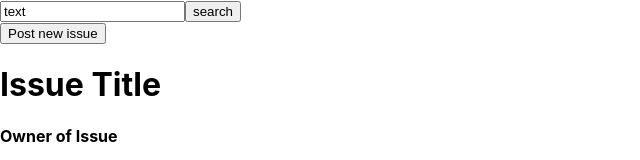
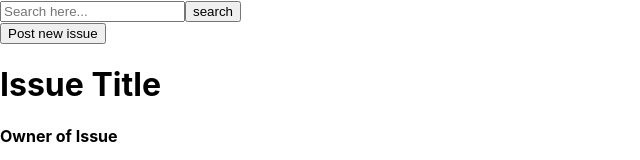
Before and after one commit to Adenhall/week5-github-issue, a React (Create React App) app: page / in a window 1280 px wide. Shown: the top 160 px of the page, without its empty margins (0-640 px from the left). Built offline with nearby package versions, Linux system fonts and the light colour scheme; sample sign-in values are in the browser's storage.

Commit message:
quan commit

```diff
--- a/src/App.js
+++ b/src/App.js
@@ -58,7 +58,7 @@ function App() {
   return (
     <div>
       <Container className="navbar">
-        <input value="text" placeholder="Search here..."></input><Button onClick={()=>getIssues()}>search</Button>
+        <input placeholder="Search here..."></input><Button onClick={()=>getIssues()}>search</Button>
       </Container>
       <Container className="issues-area">
       <Button onClick={()=>postNewIssue()}>Post new issue</Button>
```
Also changed, not shown: 1 other file (tests, documents, lock files or other folders).
